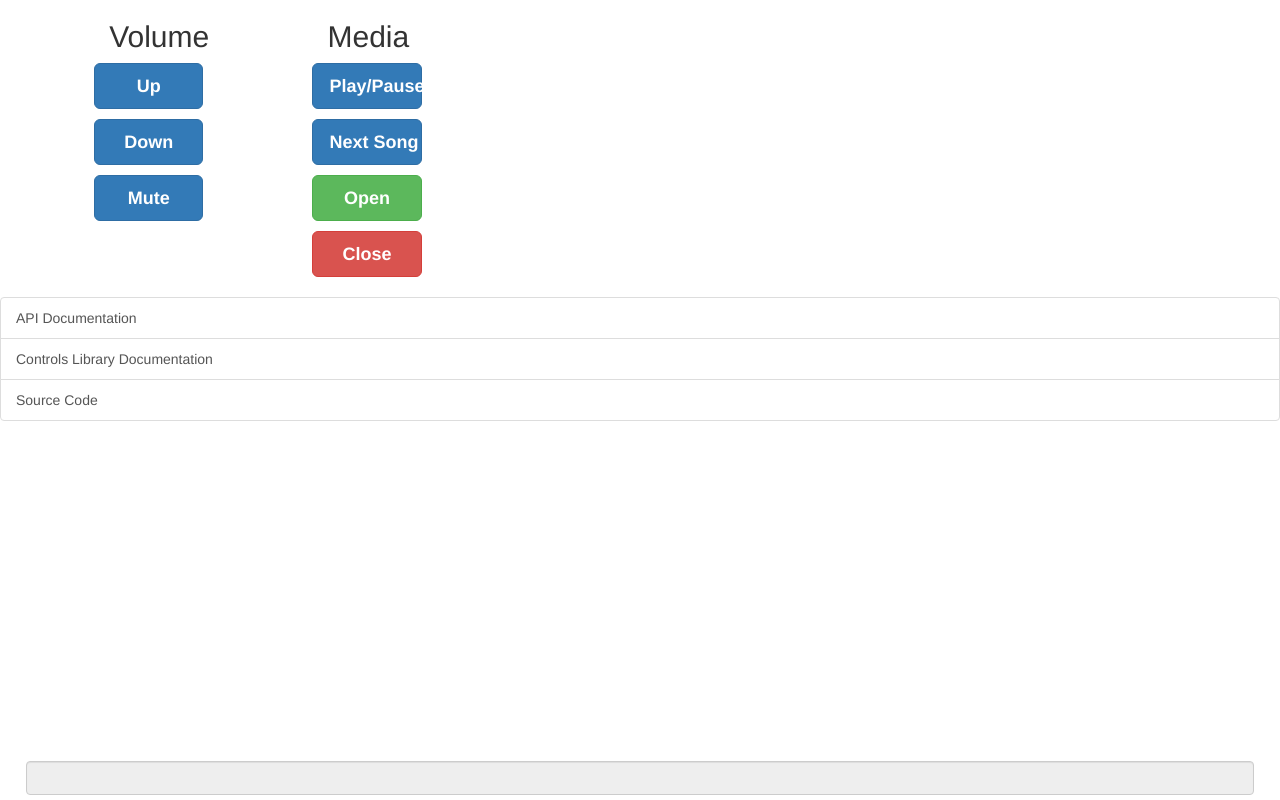
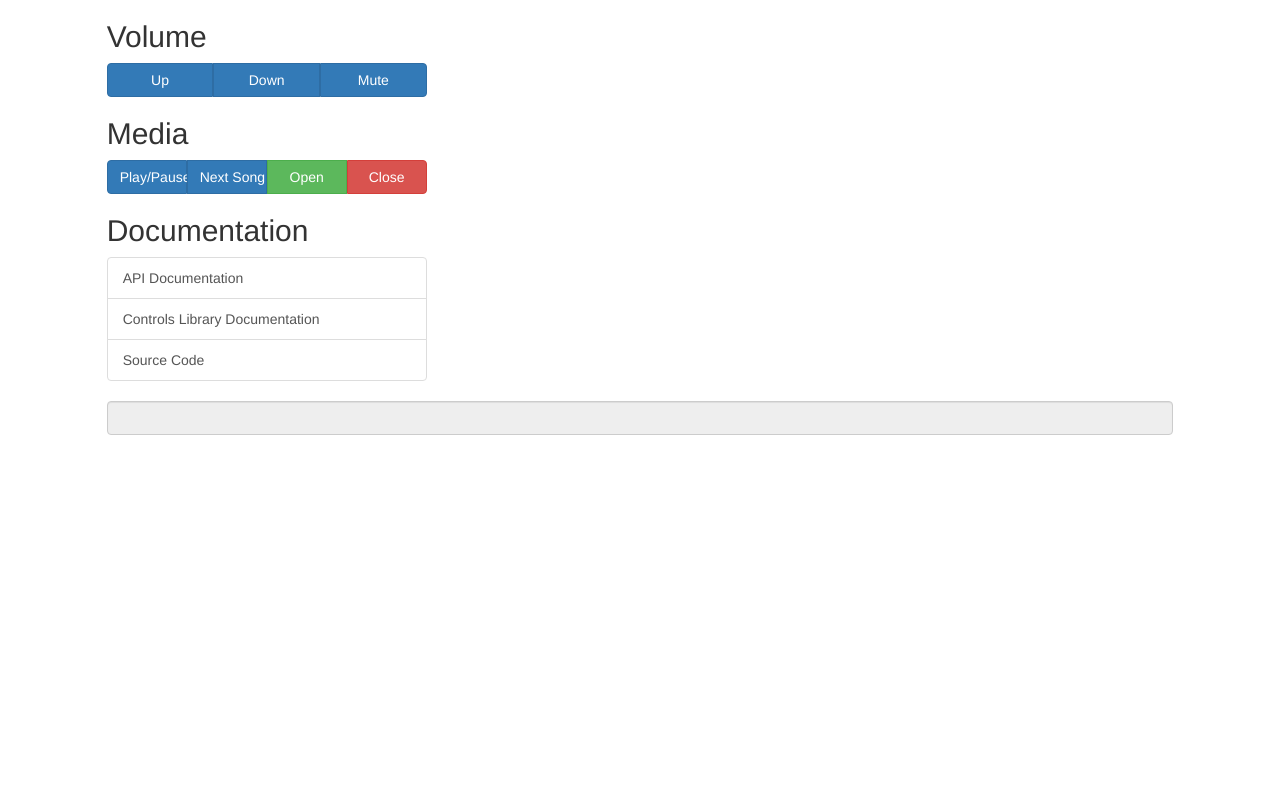
Before and after one commit to Myoldmopar/my-remote-control, a Django app: page / in a window 1280 px wide. Run offline with Django 3.2, Linux system fonts and the light colour scheme; parts of the project's set-up code (start-up, migrations or seed data) failed here and were passed over; some libraries are stand-ins or nearby versions.

Commit message:
Almost no custom css now

```diff
--- a/controllerapp/static/css/controllerapp.css
+++ b/controllerapp/static/css/controllerapp.css
@@ -1,28 +1,4 @@
-#wrapper {
-    align-items: center;
-    justify-content: center;
-    text-align: center;
-}
-
-.fullwidthboldbutton {
-    width: 100%;
+.bottom-padded-button {
+    padding-bottom: 25px;
     font-weight: bold;
 }
-
-.bottomstatusbar {
-    width: 100%;
-    font-weight: bold;
-    text-align: center;
-}
-
-.padded {
-    padding-bottom: 10px;
-}
-
-.notify-bar {
-    position: fixed;
-    bottom: 5px;
-    left: 2%;
-    width: 96%;
-    z-index: 1000;
-}
--- a/controllerapp/templates/controllerapp/controls.html
+++ b/controllerapp/templates/controllerapp/controls.html
@@ -36,42 +36,48 @@
 
 <div ng-controller="remoteControlController">
 
-    <div class="row padded">
-        <div id="wrapper" class="col-md-1 col-xs-4 col-md-offset-1 col-xs-offset-1">
+    <div class="col-md-3 col-xs-10 col-md-offset-1 col-xs-offset-1">
+        <div class="row">
             <h2>Volume</h2>
-            <div class="row padded">
-                <button class="btn btn-primary btn-lg fullwidthboldbutton" ng-click="volumeUp()">Up</button>
         </div>
-            <div class="row padded">
-                <button class="btn btn-primary btn-lg fullwidthboldbutton" ng-click="volumeDown()">Down</button>
+        <div class="row">
+            <div class="btn-group btn-group-justified">
+                <div class="btn-group">
+                    <button type="button" class="btn btn-primary" ng-click="volumeUp()">Up</button>
                 </div>
-            <div class="row padded">
-                <button class="btn btn-primary btn-lg fullwidthboldbutton" ng-click="volumeMute()">Mute</button>
+                <div class="btn-group">
+                    <button type="button" class="btn btn-primary" ng-click="volumeDown()">Down</button>
+                </div>
+                <div class="btn-group">
+                    <button type="button" class="btn btn-primary" ng-click="volumeMute()">Mute</button>
                 </div>
             </div>
-
-        <div id="wrapper" class="col-md-1 col-xs-4 col-md-offset-1 col-xs-offset-2">
+        </div>
+        <div class="row">
             <h2>Media</h2>
-            <div class="row padded">
-                <button class="btn btn-primary btn-lg fullwidthboldbutton" ng-click="playPause()">Play/Pause</button>
         </div>
-            <div class="row padded">
-                <button class="btn btn-primary btn-lg fullwidthboldbutton" ng-click="nextSong()">Next Song</button>
+        <div class="row">
+            <div class="btn-group btn-group-justified">
+                <div class="btn-group">
+                    <button type="button" class="btn btn-primary" ng-click="playPause()">Play/Pause</button>
                 </div>
-            <div class="row padded">
-                <button class="btn btn-success btn-lg fullwidthboldbutton" ng-disabled="true" ng-click="openPithos()">
+                <div class="btn-group">
+                    <button type="button" class="btn btn-primary" ng-click="nextSong()">Next Song</button>
+                </div>
+                <div class="btn-group">
+                    <button type="button" class="btn btn-success" ng-disabled="true" ng-click="openPithos()">
                         Open
                     </button>
                 </div>
-            <div class="row padded">
-                <button class="btn btn-danger btn-lg fullwidthboldbutton" ng-disabled="true" ng-click="closePithos()">
+                <div class="btn-group">
+                    <button type="button" class="btn btn-danger" ng-disabled="true" ng-click="closePithos()">
                         Close
                     </button>
                 </div>
             </div>
         </div>
-    <div class="col-md-12 col-xs-12">
-        <div class="row padded">
+        <div class="row">
+            <h2>Documentation</h2>
             <div class="list-group">
                 <a href="{% url 'swagger' %}" class="list-group-item">API Documentation</a>
                 <a href="#" class="list-group-item">Controls Library Documentation</a>
@@ -80,9 +86,11 @@
         </div>
     </div>
 
-    <div class="row padded">
+    <div class="col-md-10 col-xs-10 col-md-offset-1 col-xs-offset-1">
+        <div class="row">
             <input class="notify-bar form-control bottomstatusbar" type="text" ng-model="notification_text" value=""
                    readonly="readonly"/>
+        </div>
     </div>
 
 </div>
```
Lines whose indentation alone changed are shown as unchanged.
